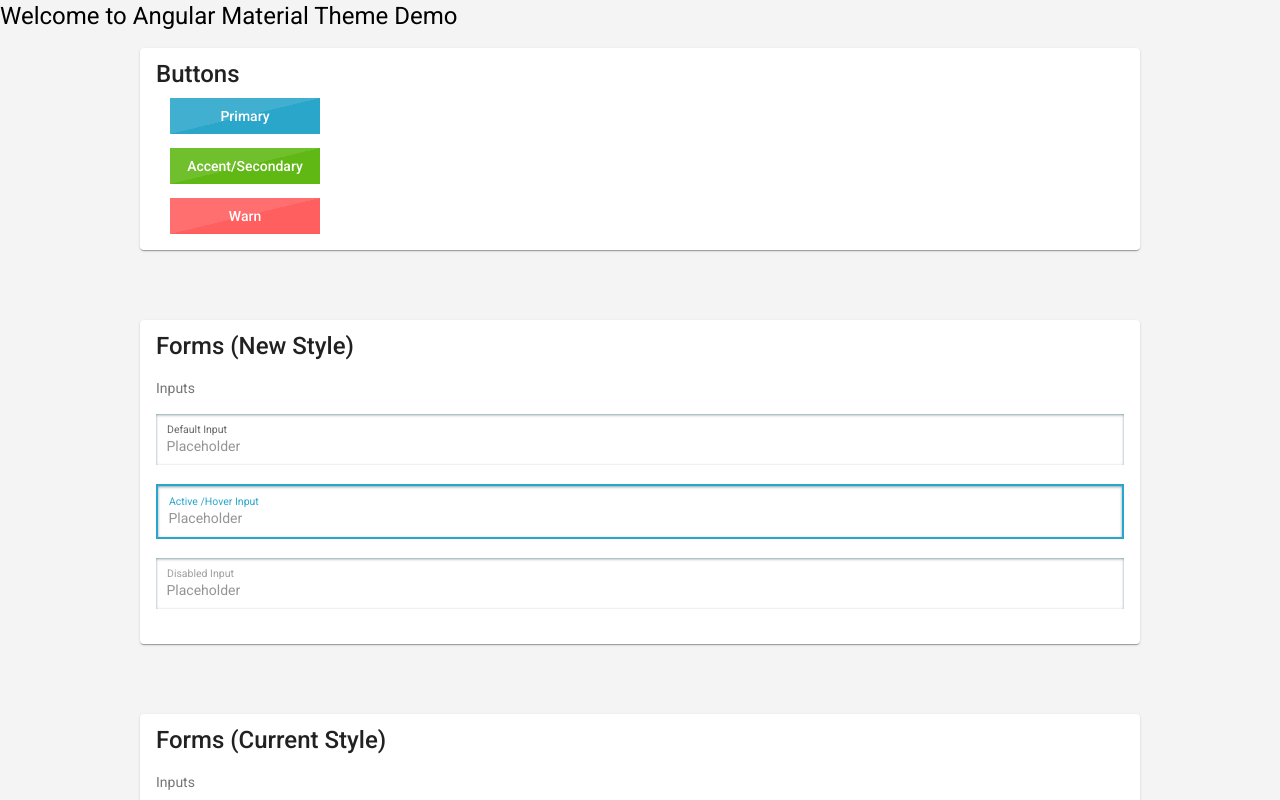
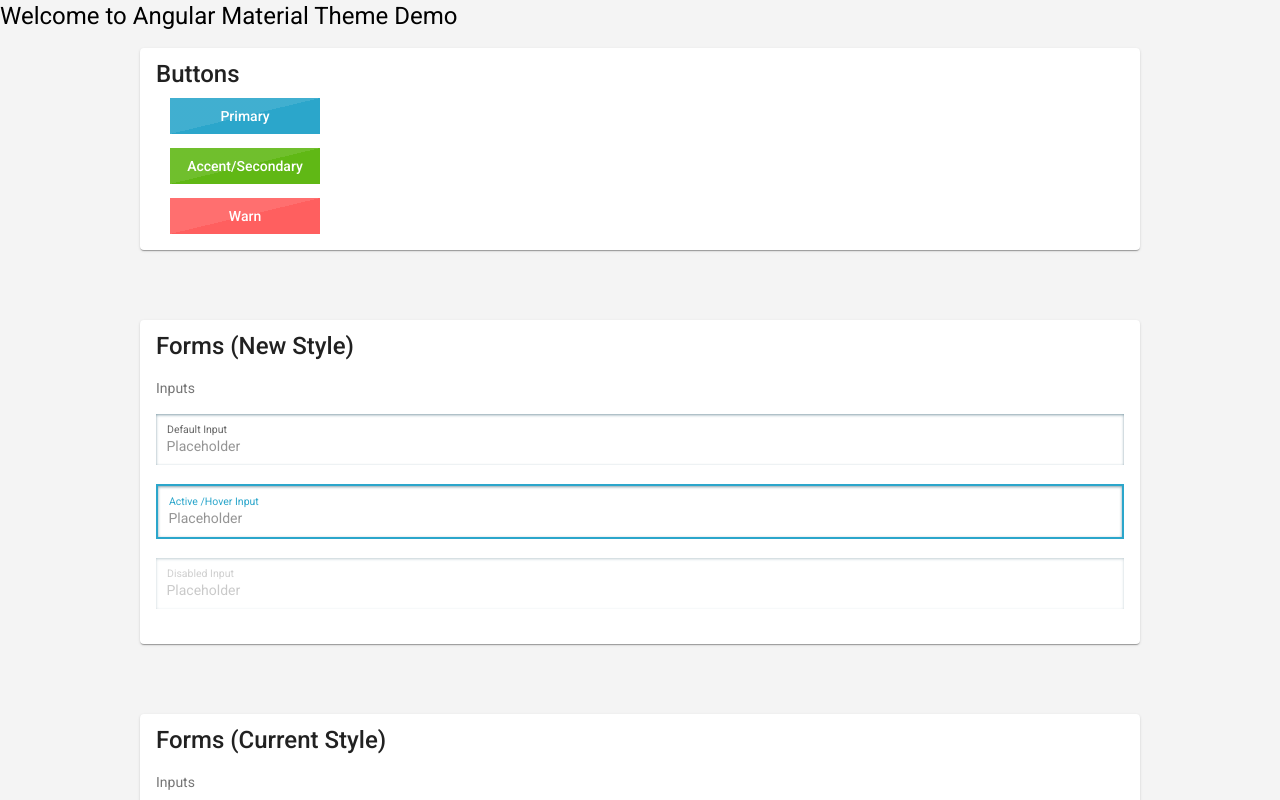
Before and after one commit to sharonchang1/rev-angular-material-theming, an Angular app: page / in a window 1280 px wide. Shown: the top 800 px of the page. Built offline with nearby package versions, Linux system fonts and the light colour scheme; a web font is replaced by a local one.

Commit message:
added disabled styles to the stylesheet

```diff
--- a/src/styles.sass
+++ b/src/styles.sass
@@ -36,6 +36,8 @@
   // TODO: Not sure why it has to be here rather than in the section under .mat-card...?
 
 #new-style
+  .mat-form-field-disabled
+    opacity: .5
   .mat-focused
     .mat-form-field-flex
       border: solid 2px $promo-blue
```
